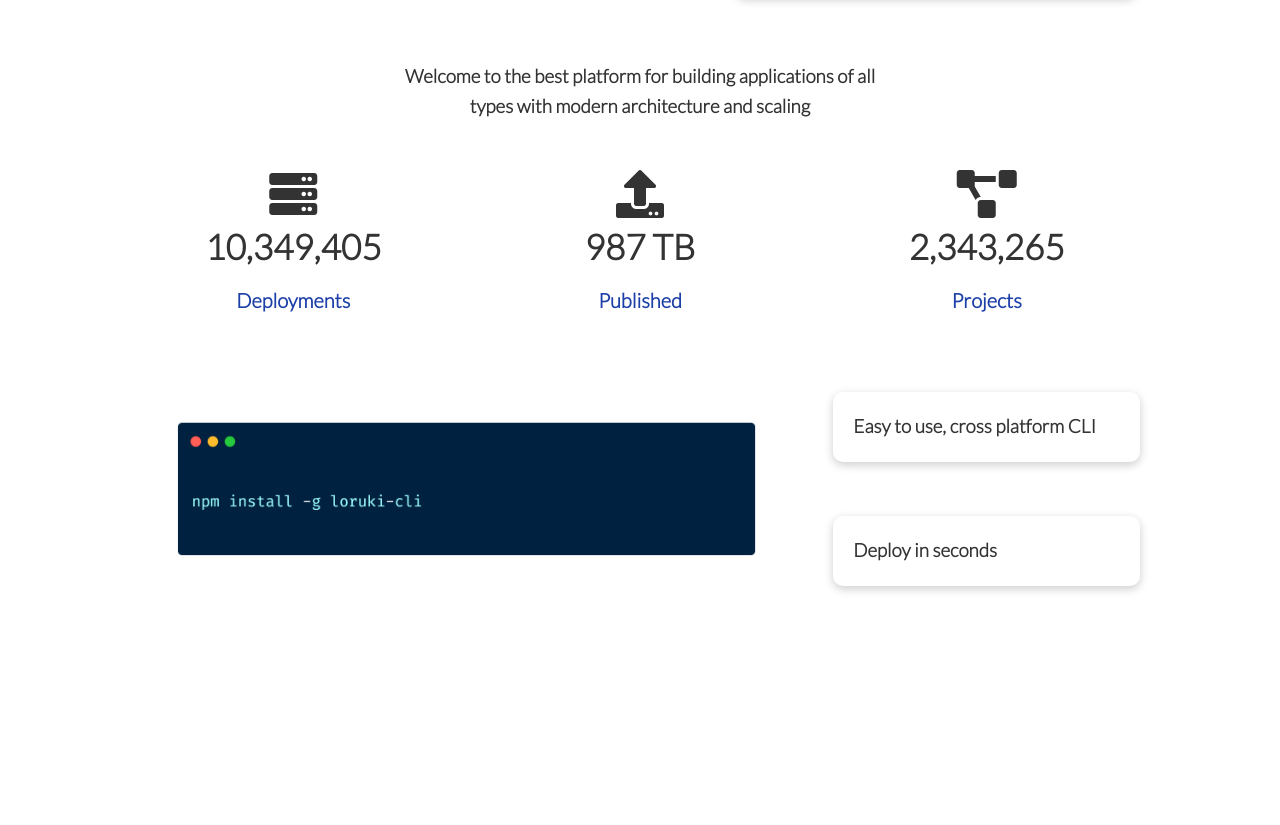
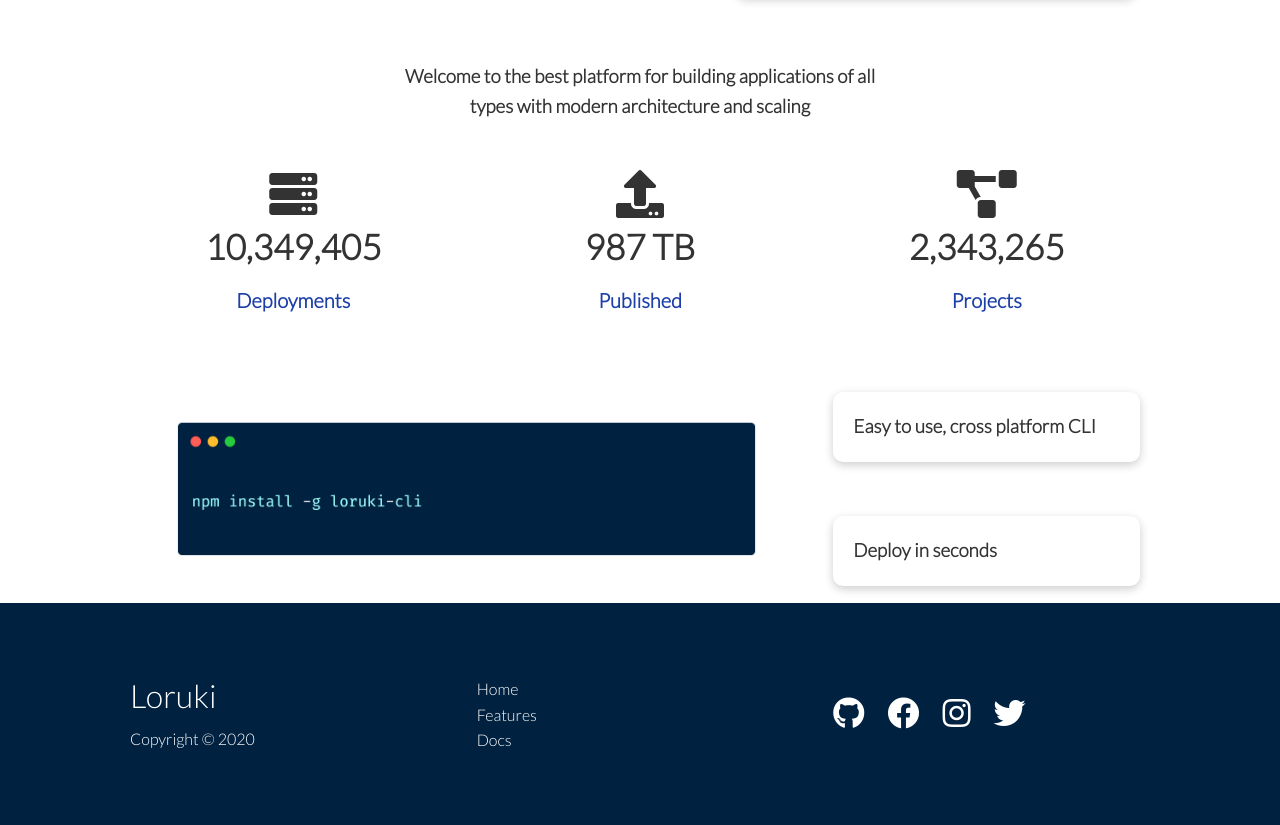
Before and after one commit to BF-FrontEnd-class-2025/group-3-loruki, a website: page index.html in a window 1280 px wide. Shown: the part 508-1333 px from the top of the page. Before the commit the page ends 1111 px from the top, so only its background shows below. Drawn offline with Linux system fonts and the light colour scheme.

Commit message:
added footer

```diff
--- a/css/style.css
+++ b/css/style.css
@@ -186,6 +186,27 @@ pre {
   grid-template-columns: 4fr 3fr;
 }
 
+/* Footer */
+.footer .social a {
+  margin: 0 10px;
+}
+
+.fa-github:hover {
+  color: #000000;
+}
+
+.fa-facebook:hover {
+  color: #1773ea;
+}
+
+.fa-instagram:hover {
+  color: #b32e87;
+}
+
+.fa-twitter:hover {
+  color: #1c9cea;
+}
+
 /* Animations */
 @keyframes slideInFromLeft {
   0% {
--- a/index.html
+++ b/index.html
@@ -2,13 +2,15 @@
 <html lang="en">
   <!DOCTYPE html>
   <html lang="en">
-
     <head>
       <meta charset="UTF-8" />
       <meta name="viewport" content="width=device-width, initial-scale=1.0" />
-  <link rel="stylesheet" href="https://cdnjs.cloudflare.com/ajax/libs/font-awesome/5.15.1/css/all.min.css"
+      <link
+        rel="stylesheet"
+        href="https://cdnjs.cloudflare.com/ajax/libs/font-awesome/5.15.1/css/all.min.css"
         integrity="sha512-+4zCK9k+qNFUR5X+cKL9EIR+ZOhtIloNl9GIKS57V1MyNsYpYcUrUeQc9vNfzsWfV28IaLL3i96P9sdNyeRssA=="
-    crossorigin="anonymous" />
+        crossorigin="anonymous"
+      />
       <link rel="stylesheet" href="css/utilities.css" />
       <link rel="stylesheet" href="css/style.css" />
       <title>Loruki | Cloud Hosting For Everyone</title>
@@ -50,7 +52,12 @@
                 <input type="text" name="name" placeholder="Name" required />
               </div>
               <div class="form-control">
-            <input type="text" name="company" placeholder="Company Name" required />
+                <input
+                  type="text"
+                  name="company"
+                  placeholder="Company Name"
+                  required
+                />
               </div>
               <div class="form-control">
                 <input type="email" name="email" placeholder="Email" required />
@@ -101,8 +108,29 @@
           </div>
         </div>
       </section>
+
+      <!-- footer -->
+      <footer class="footer bg-dark py-5">
+        <div class="container grid grid-3">
+          <div>
+            <h1>Loruki</h1>
+            <p>Copyright &copy; 2020</p>
+          </div>
+          <nav>
+            <ul>
+              <li><a href="index.html">Home</a></li>
+              <li><a href="features.html">Features</a></li>
+              <li><a href="docs.html">Docs</a></li>
+            </ul>
+          </nav>
+          <div class="social">
+            <a href="#"><i class="fab fa-github fa-2x"></i></a>
+            <a href="#"><i class="fab fa-facebook fa-2x"></i></a>
+            <a href="#"><i class="fab fa-instagram fa-2x"></i></a>
+            <a href="#"><i class="fab fa-twitter fa-2x"></i></a>
+          </div>
+        </div>
+      </footer>
     </body>
-
   </html>
-
 </html>
```
Lines whose indentation alone changed are shown as unchanged.
